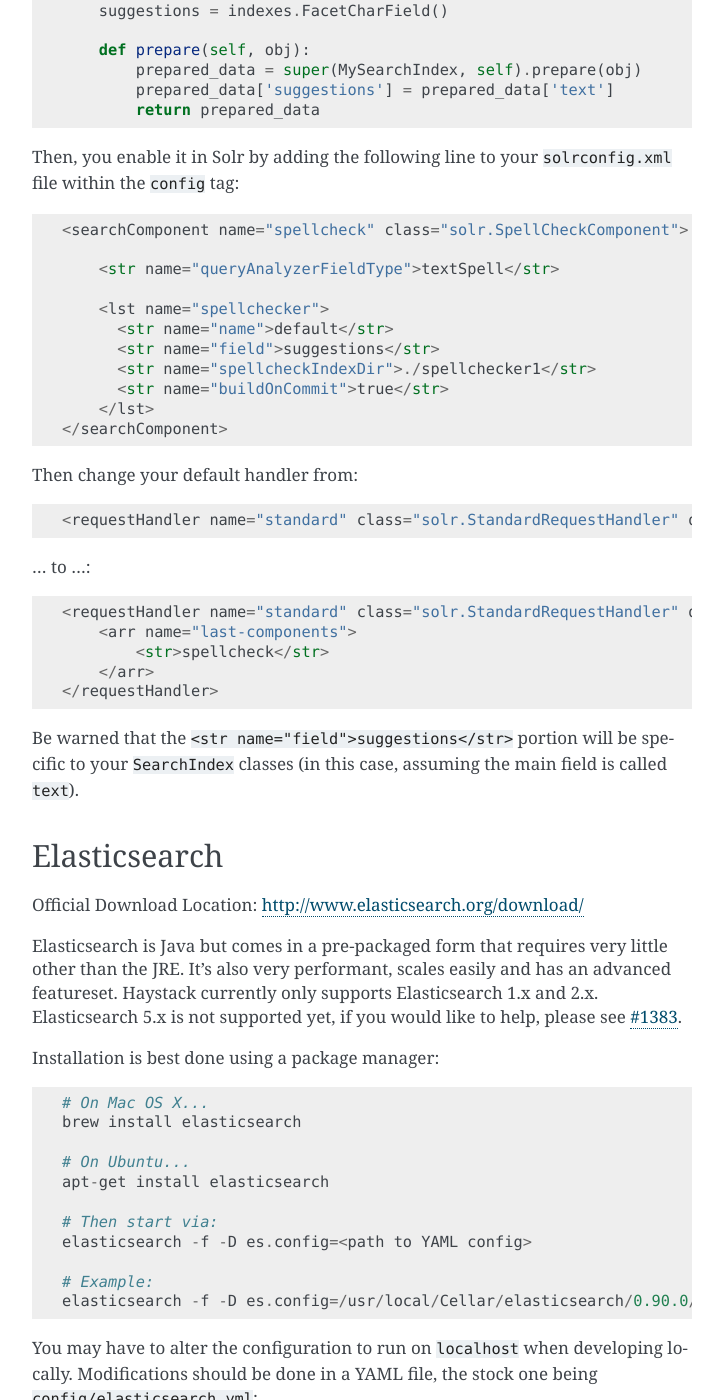
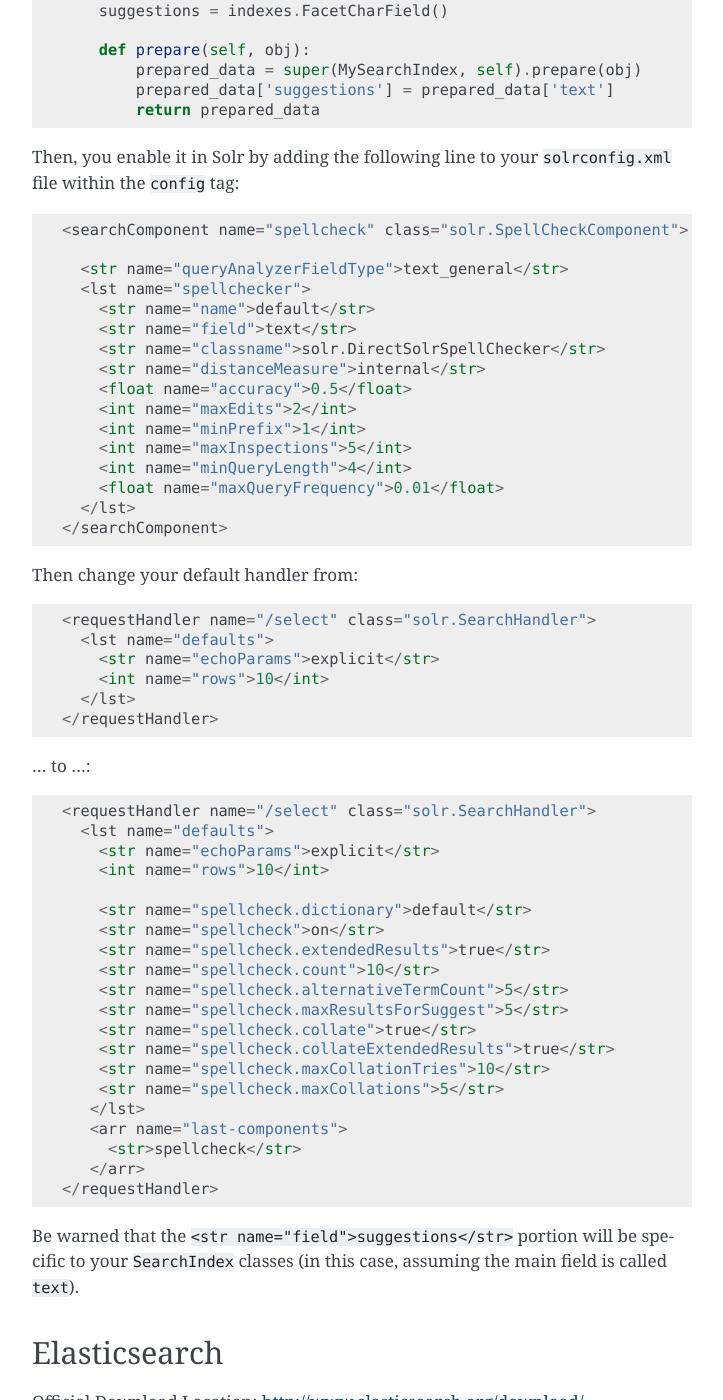
Before and after one commit to marlowe2332/reinforcement, a Sphinx documentation site: the page built from docs/installing_search_engines.rst, in a window 1280 px wide and 1400 px high, scrolled down 1967 px. Shown: the whole window, without its empty margins (388-1111 px from the left). Built offline with Sphinx 7.4.7, drawn with Linux system fonts in a browser that asks for light colours.

Commit message:
Updated config setting for solr 6.5
Updated documentation to enable spellcheck for Solr 6.5.

```diff
--- a/docs/installing_search_engines.rst
+++ b/docs/installing_search_engines.rst
@@ -97,26 +97,51 @@ Then, you enable it in Solr by adding the following line to your
 
     <searchComponent name="spellcheck" class="solr.SpellCheckComponent">
 
-        <str name="queryAnalyzerFieldType">textSpell</str>
-
-        <lst name="spellchecker">
-          <str name="name">default</str>
-          <str name="field">suggestions</str>
-          <str name="spellcheckIndexDir">./spellchecker1</str>
-          <str name="buildOnCommit">true</str>
-        </lst>
+      <str name="queryAnalyzerFieldType">text_general</str>
+      <lst name="spellchecker">
+        <str name="name">default</str>
+        <str name="field">text</str>
+        <str name="classname">solr.DirectSolrSpellChecker</str>
+        <str name="distanceMeasure">internal</str>
+        <float name="accuracy">0.5</float>
+        <int name="maxEdits">2</int>
+        <int name="minPrefix">1</int>
+        <int name="maxInspections">5</int>
+        <int name="minQueryLength">4</int>
+        <float name="maxQueryFrequency">0.01</float>
+      </lst>
     </searchComponent>
 
 Then change your default handler from::
 
-    <requestHandler name="standard" class="solr.StandardRequestHandler" default="true" />
+    <requestHandler name="/select" class="solr.SearchHandler">
+      <lst name="defaults">
+        <str name="echoParams">explicit</str>
+        <int name="rows">10</int>
+      </lst>
+    </requestHandler>
 
 ... to ...::
 
-    <requestHandler name="standard" class="solr.StandardRequestHandler" default="true">
-        <arr name="last-components">
-            <str>spellcheck</str>
-        </arr>
+    <requestHandler name="/select" class="solr.SearchHandler">
+      <lst name="defaults">
+        <str name="echoParams">explicit</str>
+        <int name="rows">10</int>
+
+        <str name="spellcheck.dictionary">default</str>
+        <str name="spellcheck">on</str>
+        <str name="spellcheck.extendedResults">true</str>
+        <str name="spellcheck.count">10</str>
+        <str name="spellcheck.alternativeTermCount">5</str>
+        <str name="spellcheck.maxResultsForSuggest">5</str>
+        <str name="spellcheck.collate">true</str>
+        <str name="spellcheck.collateExtendedResults">true</str>
+        <str name="spellcheck.maxCollationTries">10</str>
+        <str name="spellcheck.maxCollations">5</str>
+       </lst>
+       <arr name="last-components">
+         <str>spellcheck</str>
+       </arr>
     </requestHandler>
 
 Be warned that the ``<str name="field">suggestions</str>`` portion will be specific to
```
